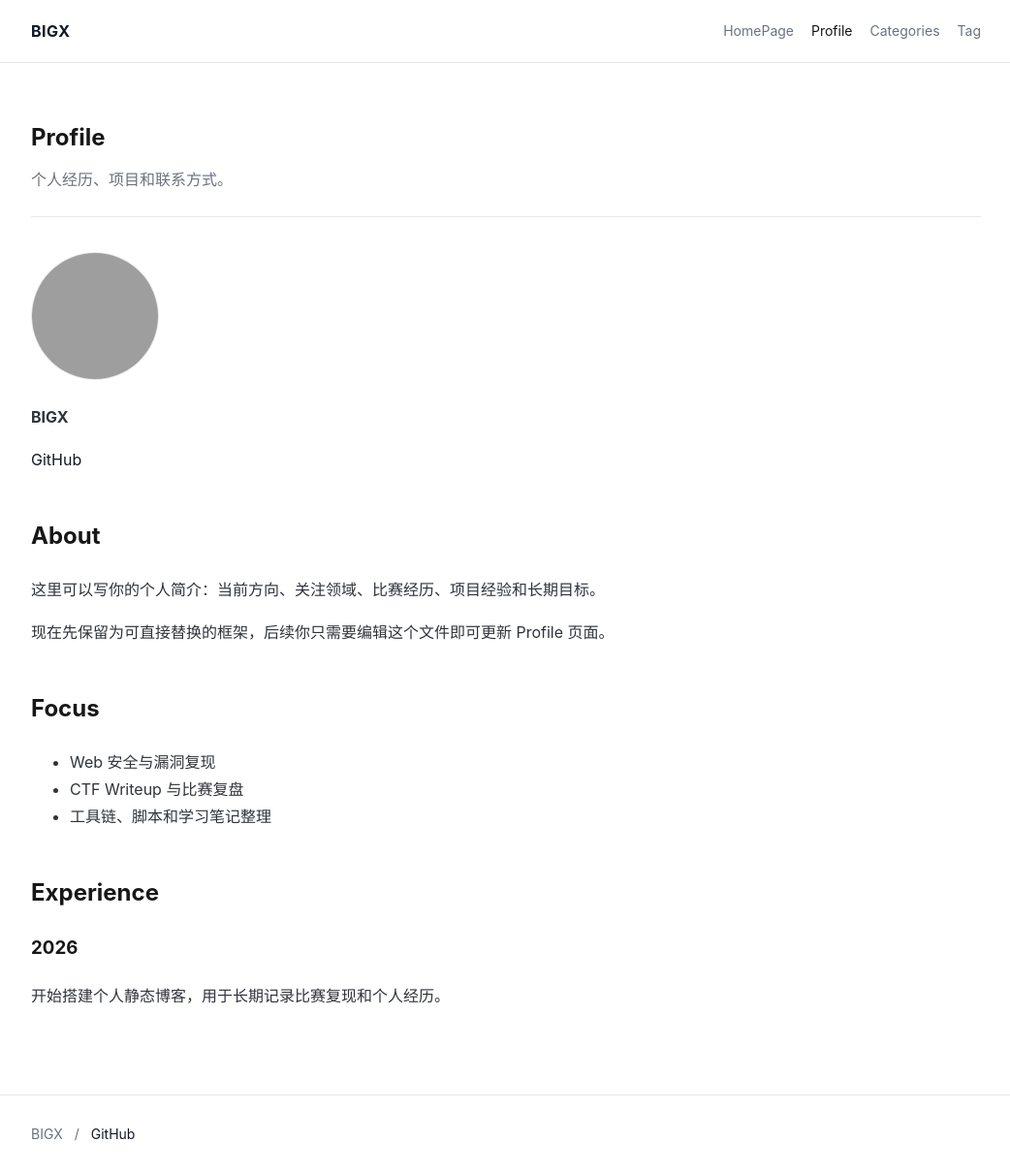
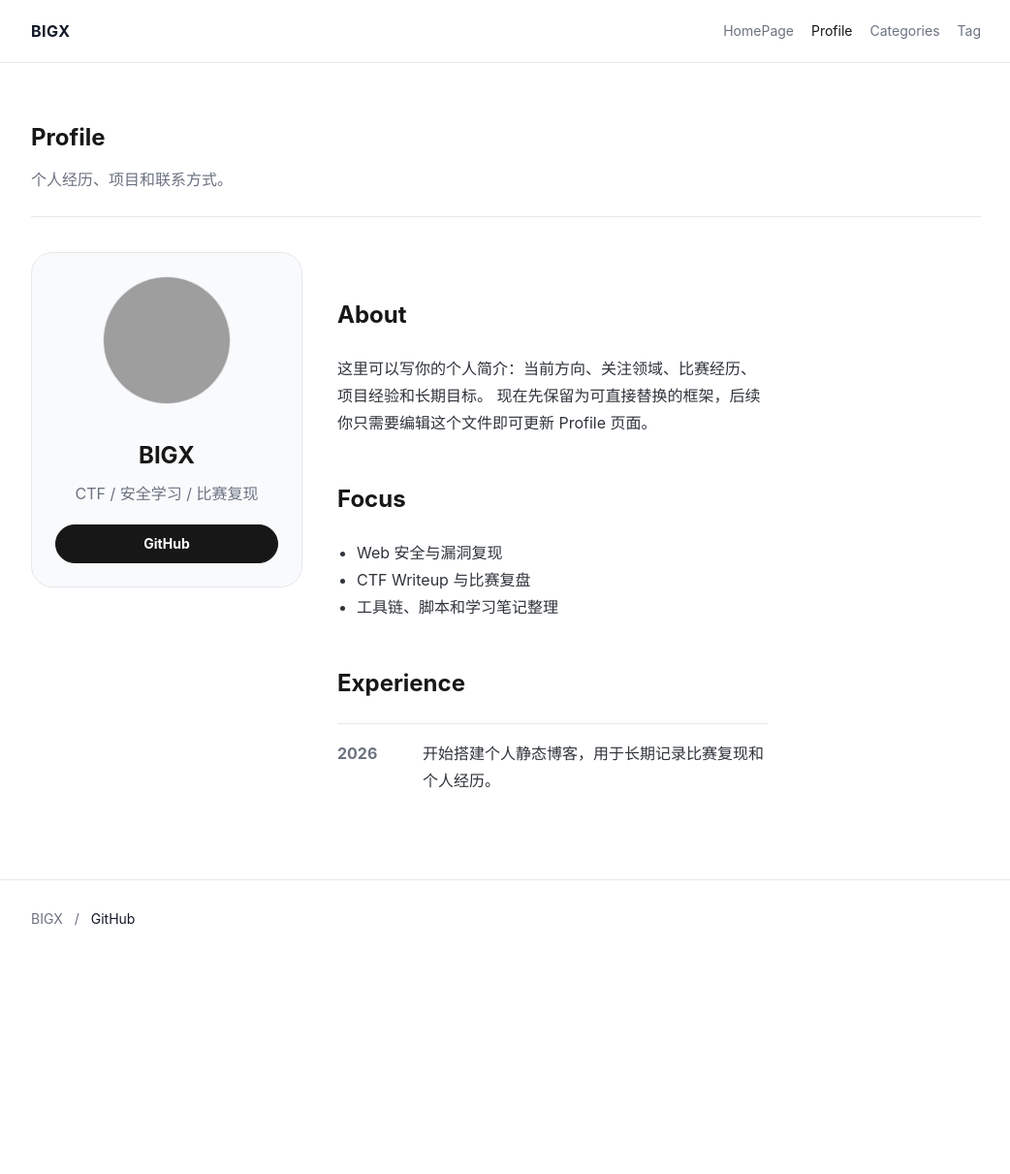
Before and after one commit to BIGX-bigx/BIGX-bigx.github.io, a Jekyll site: the page built from profile.md, in a window 1280 px wide and 1211 px high. Shown: the whole window at 97% size, without its empty margins (118-1160 px from the left). Built offline with Jekyll 4.4.1, drawn with Linux system fonts in a browser that asks for light colours; grey boxes are pictures that could not be loaded.

Commit message:
Revert "Simplify editable pages"
This reverts commit aca3362148da527bbd1579f8186ef13d70da5504.

```diff
--- a/profile.md
+++ b/profile.md
@@ -5,26 +5,34 @@ description: "个人经历、项目和联系方式。"
 permalink: /profile/
 ---
 
-![BIGX avatar]({{ site.author.avatar }}){: .avatar }
+<section class="profile-grid">
+  <aside class="profile-card">
+    <img class="avatar" src="{{ site.author.avatar }}" alt="BIGX avatar">
+    <h2>BIGX</h2>
+    <p>CTF / 安全学习 / 比赛复现</p>
+    <a class="button full" href="{{ site.author.github }}">GitHub</a>
+  </aside>
 
-**BIGX**
+  <div class="profile-main">
+    <h2>About</h2>
+    <p>
+      这里可以写你的个人简介：当前方向、关注领域、比赛经历、项目经验和长期目标。
+      现在先保留为可直接替换的框架，后续你只需要编辑这个文件即可更新 Profile 页面。
+    </p>
 
-[GitHub]({{ site.author.github }})
+    <h2>Focus</h2>
+    <ul class="clean-list">
+      <li>Web 安全与漏洞复现</li>
+      <li>CTF Writeup 与比赛复盘</li>
+      <li>工具链、脚本和学习笔记整理</li>
+    </ul>
 
-## About
-
-这里可以写你的个人简介：当前方向、关注领域、比赛经历、项目经验和长期目标。
-
-现在先保留为可直接替换的框架，后续你只需要编辑这个文件即可更新 Profile 页面。
-
-## Focus
-
-- Web 安全与漏洞复现
-- CTF Writeup 与比赛复盘
-- 工具链、脚本和学习笔记整理
-
-## Experience
-
-### 2026
-
-开始搭建个人静态博客，用于长期记录比赛复现和个人经历。
+    <h2>Experience</h2>
+    <div class="timeline">
+      <div class="timeline-item">
+        <span>2026</span>
+        <p>开始搭建个人静态博客，用于长期记录比赛复现和个人经历。</p>
+      </div>
+    </div>
+  </div>
+</section>
```
Also changed, not shown: index.md (+36 -18 lines), README.md.
